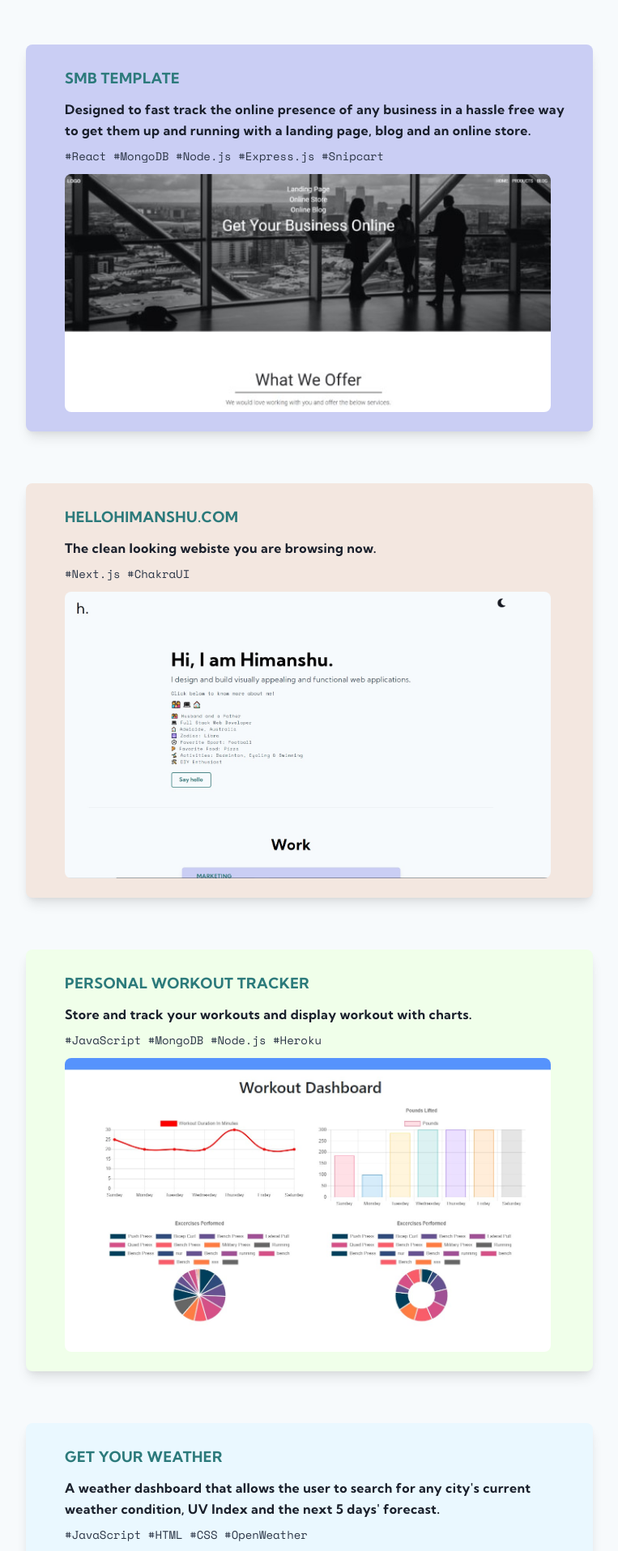
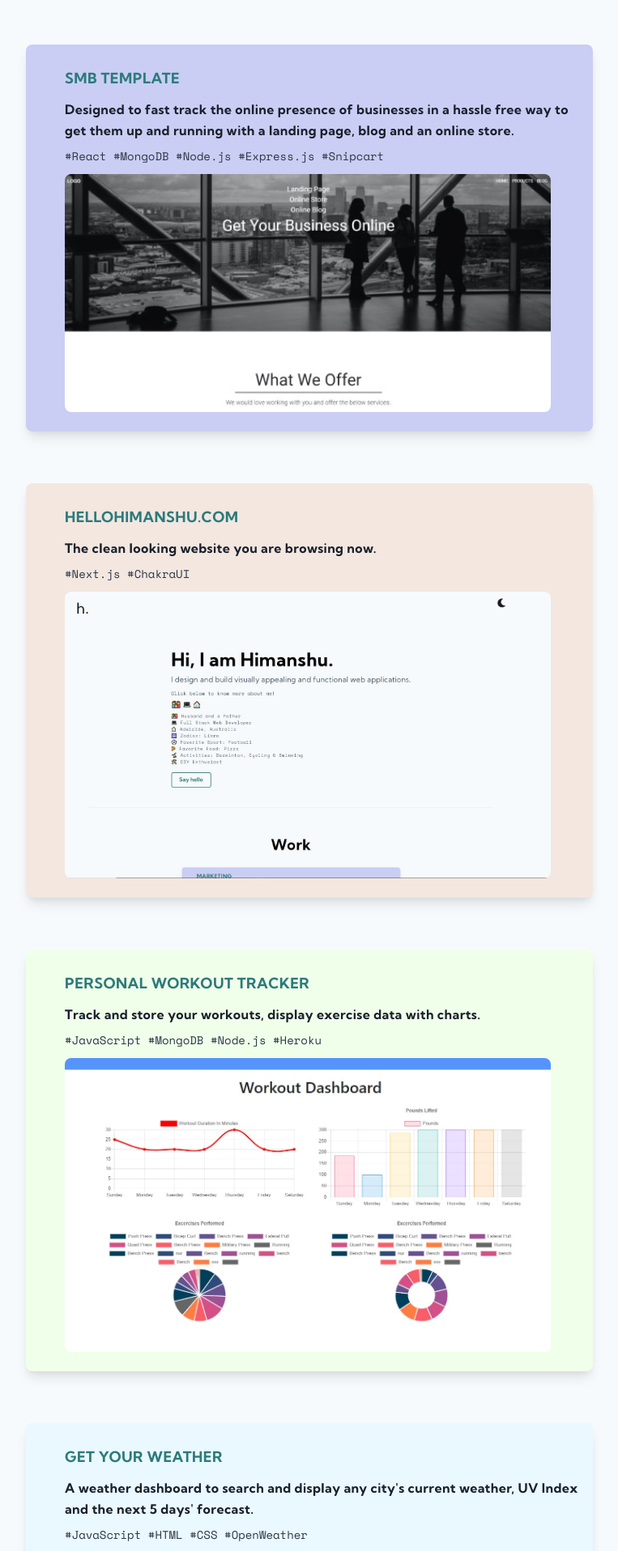
Before and after one commit to himanshu-sxna/hellohimanshu.com, a Next.js app: page / in a window 1280 px wide. Shown: the part 684-2600 px from the top of the page at 81% size, without its empty margins (258-1021 px from the left). Built offline with nearby package versions, Linux system fonts and the light colour scheme.

Commit message:
fixed typos

```diff
--- a/content/work.js
+++ b/content/work.js
@@ -1,7 +1,7 @@
 const workItems = [
     {
         title: 'SMB Template',
-        description: 'Designed to fast track the online presence of any business in a hassle free way to get them up and running with a landing page, blog and an online store.',
+        description: 'Designed to fast track the online presence of businesses in a hassle free way to get them up and running with a landing page, blog and an online store.',
         tech: '#React #MongoDB #Node.js #Express.js #Snipcart',
         image: '/images/smbTemp.jpg',
         link: 'https://smb-template.herokuapp.com/',
@@ -9,7 +9,7 @@ const workItems = [
     },
     {
         title: 'hellohimanshu.com',
-        description: 'The clean looking webiste you are browsing now.',
+        description: 'The clean looking website you are browsing now.',
         tech: '#Next.js #ChakraUI',
         image: '/images/hellohimanshu.jpg',
         link: 'https://hellohimanshu.com/',
@@ -17,7 +17,7 @@ const workItems = [
     },
     {
         title: 'PERsoNAL WORKOUT TRACKER',
-        description: 'Store and track your workouts and display workout with charts.',
+        description: 'Track and store your workouts, display exercise data with charts.',
         tech: '#JavaScript #MongoDB #Node.js #Heroku',
         image: '/images/workout.jpg',
         link: 'https://thawing-hollows-58627.herokuapp.com/?id=5ffc79217c931d00172f0dfa',
@@ -25,7 +25,7 @@ const workItems = [
     },
     {
         title: 'GET YOUR WEATHER',
-        description: "A weather dashboard that allows the user to search for any city's current weather condition, UV Index and the next 5 days' forecast.",
+        description: "A weather dashboard to search and display any city's current weather, UV Index and the next 5 days' forecast.",
         tech: '#JavaScript #HTML #CSS #OpenWeather',
         image: '/images/weather.jpg',
         link: 'https://himanshu-sxna.github.io/weather-dashboard/',
```
